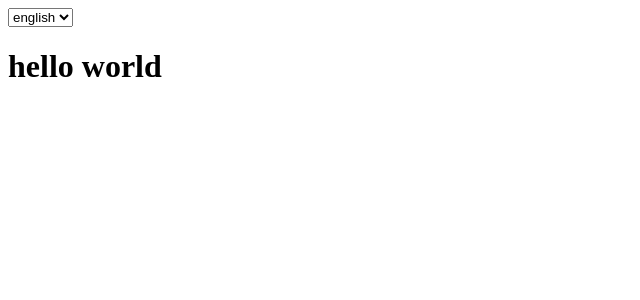
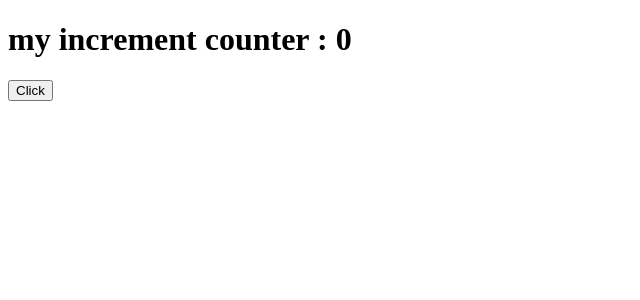
Before and after one commit to Maurilio224/React, a React (Create React App) app in the folder main/: page / in a window 1280 px wide. Shown: the top 300 px of the page, without its empty margins (0-640 px from the left). Built offline with nearby package versions, Linux system fonts and the light colour scheme.

Commit message:
esercizio-32:complete

```diff
--- a/main/src/App.jsx
+++ /dev/null
@@ -1,33 +0,0 @@
-import React from "react";
-import { LanguageContext } from "./LanguageContext";
-import DisplayLanguages from "./DisplayLanguages"
-
-
-
-export default class App extends React.Component {
-
-    state = {
-        language : "en",
-
-    }
-
-     handleChangeLanguage = (event) => {
-         this.setState = {
-            language : event.target.value
-         }
-    }
-
-    render() {
-        return (
-            <div>
-            <select value={this.state.language} onChange={this.handleChangeLanguage}>
-                <option value="en">english</option>
-                <option value="it">italiano</option>
-            </select>
-            <LanguageContext.Provider value={this.state.language}>
-                <DisplayLanguages/>
-            </LanguageContext.Provider>
-            </div>
-        )
-    }
-}
--- /dev/null
+++ b/main/src/ClickCounter.jsx
@@ -0,0 +1,18 @@
+import React, { useState } from "react";
+
+export default function ClickCounter() {
+
+    const [count, setCount] = useState(0)
+
+    const incrementClick = () => {
+        const increment = count + 1
+        setCount(increment)
+    }
+
+       return (
+        <>
+        <h1>my increment counter : {count}</h1>
+        <button onClick={incrementClick}>Click</button>
+        </>
+       )
+}
--- a/main/src/DisplayLanguages.jsx
+++ /dev/null
@@ -1,29 +0,0 @@
-import React from "react";
-import { LanguageContext } from "./LanguageContext";
-
-const SayHello = {
-  en: {
-    SAY_HELLO: "hello world",
-  },
-  it: {
-    SAY_HELLO: "ciao mondo",
-  },
-};
-
-export default class DisplayLanguages extends React.Component {
-  render() {
-    return (
-      <>
-        <LanguageContext.Consumer>
-          {(language) => {
-            return (
-              <div>
-                <h1>{SayHello[language].SAY_HELLO}</h1>
-              </div>
-            )
-          }}
-        </LanguageContext.Consumer>
-      </>
-    );
-  }
-}
--- a/main/src/LanguageContext.jsx
+++ /dev/null
@@ -1,3 +0,0 @@
-import { createContext } from "react";
-
- export const LanguageContext = createContext("en")
--- a/main/src/index.js
+++ b/main/src/index.js
@@ -1,8 +1,8 @@
 import React from 'react';
 import ReactDOM from 'react-dom/client';
-import App from "./App";
+import ClickCounter from './ClickCounter';
 
 const root = ReactDOM.createRoot(document.getElementById('root'));
 root.render(
- <App/>
+ <ClickCounter/>
 );
```
